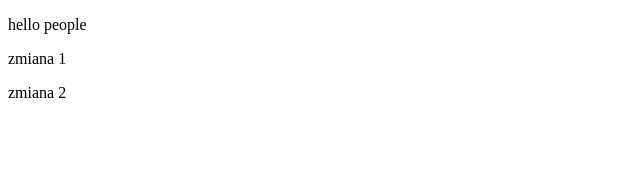
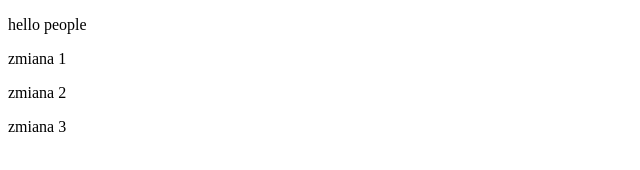
Before and after one commit to krizuser/hello-world, a plain HTML site: page index.html in a window 1280 px wide. Shown: the full height of the page, 0-640 px from the left. Drawn offline with Linux system fonts and the light colour scheme.

Commit message:
trzecia zmiana yo

```diff
--- a/index.html
+++ b/index.html
@@ -9,6 +9,7 @@
 <p>hello people</p>
 <p>zmiana 1</p>
 <p>zmiana 2</p>
+<p>zmiana 3</p>
 
 
 </body>
```
